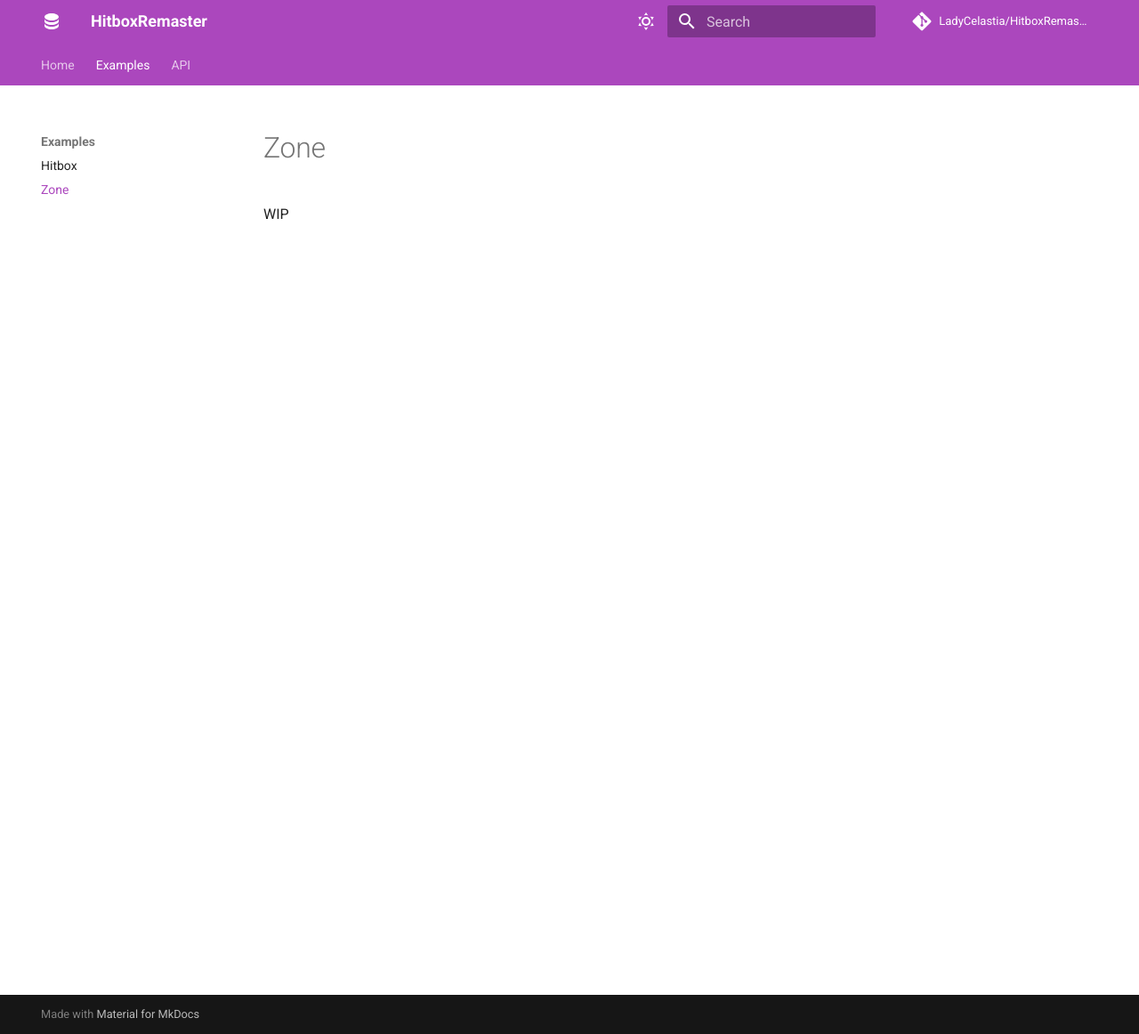
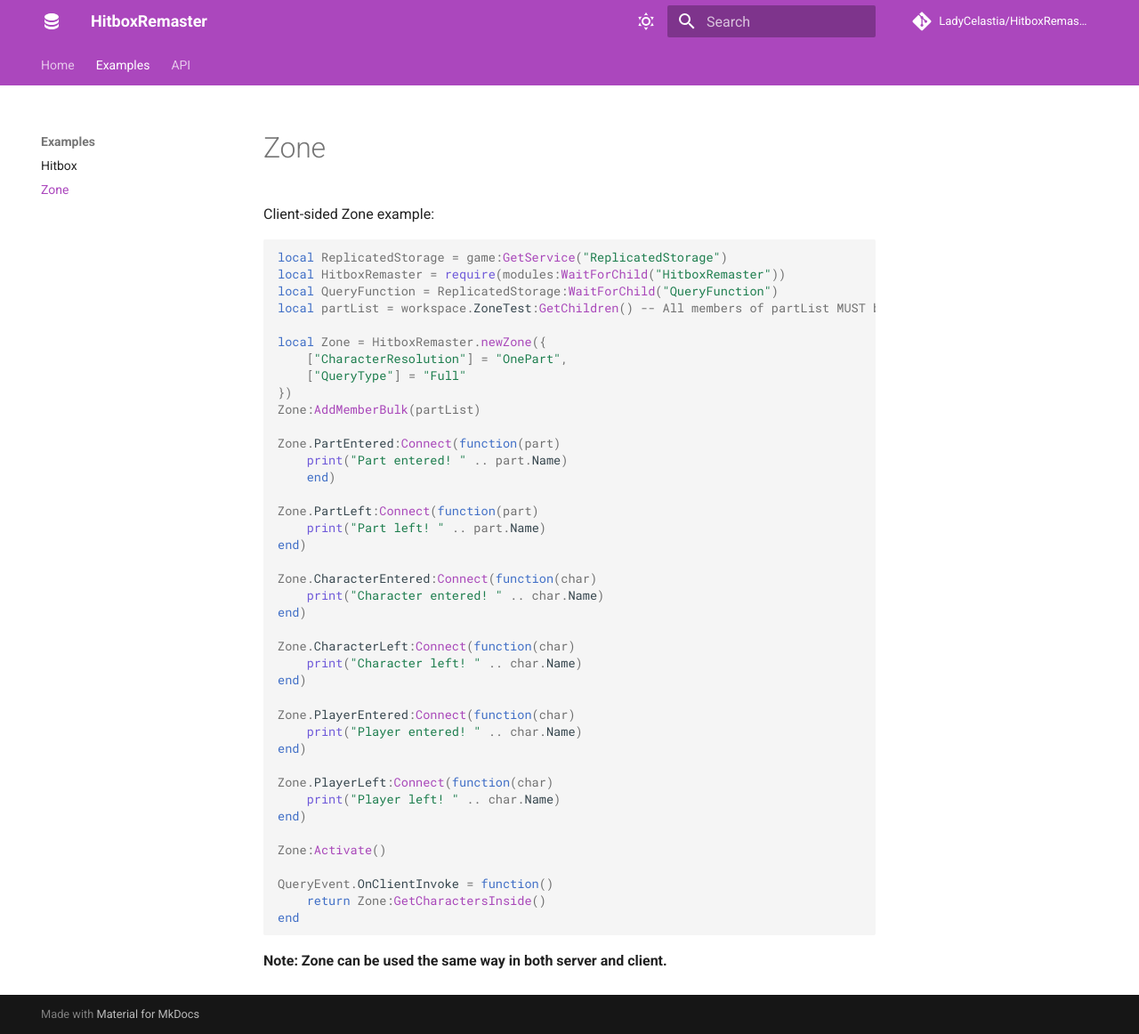
Before and after one commit to LadyCelastia/HitboxRemaster, an MkDocs documentation site: the page built from docs/examples/ZoneExample.md, in a window 1280 px wide and 1162 px high. Shown: the whole window at 89% size. Built offline with MkDocs 1.6.1 and Material for MkDocs 9.7.7, drawn with Linux system fonts in a browser that asks for light colours; comment, search, counter and statistics services are not loaded.

Commit message:
Examples completed

````diff
--- a/docs/examples/ZoneExample.md
+++ b/docs/examples/ZoneExample.md
@@ -1 +1,44 @@
-WIP
+Client-sided Zone example:
+```lua
+local ReplicatedStorage = game:GetService("ReplicatedStorage")
+local HitboxRemaster = require(modules:WaitForChild("HitboxRemaster"))
+local QueryFunction = ReplicatedStorage:WaitForChild("QueryFunction")
+local partList = workspace.ZoneTest:GetChildren() -- All members of partList MUST be BasePart!
+
+local Zone = HitboxRemaster.newZone({
+	["CharacterResolution"] = "OnePart",
+	["QueryType"] = "Full"
+})
+Zone:AddMemberBulk(partList)
+
+Zone.PartEntered:Connect(function(part)
+	print("Part entered! " .. part.Name)
+	end)
+
+Zone.PartLeft:Connect(function(part)
+	print("Part left! " .. part.Name)
+end)
+
+Zone.CharacterEntered:Connect(function(char)
+	print("Character entered! " .. char.Name)
+end)
+
+Zone.CharacterLeft:Connect(function(char)
+	print("Character left! " .. char.Name)
+end)
+
+Zone.PlayerEntered:Connect(function(char)
+	print("Player entered! " .. char.Name)
+end)
+
+Zone.PlayerLeft:Connect(function(char)
+	print("Player left! " .. char.Name)
+end)
+
+Zone:Activate()
+
+QueryEvent.OnClientInvoke = function()
+    return Zone:GetCharactersInside()
+end
+```
+**Note: Zone can be used the same way in both server and client.**
````
Also changed, not shown: docs/examples/HitboxExample.md (+30 -1 lines).
